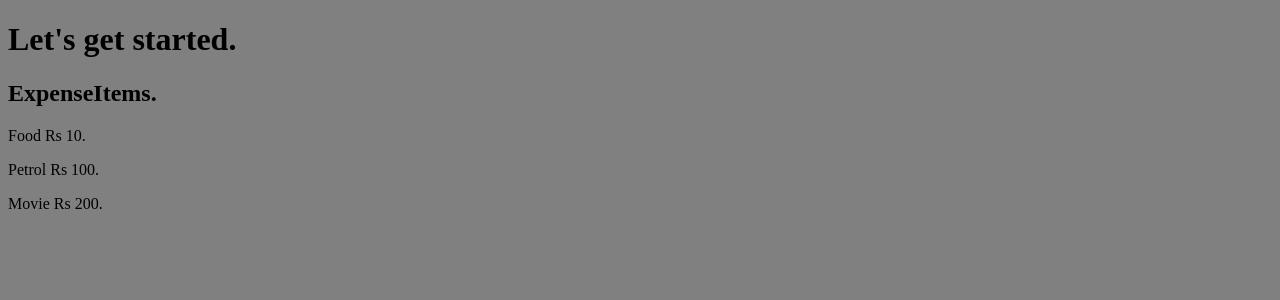
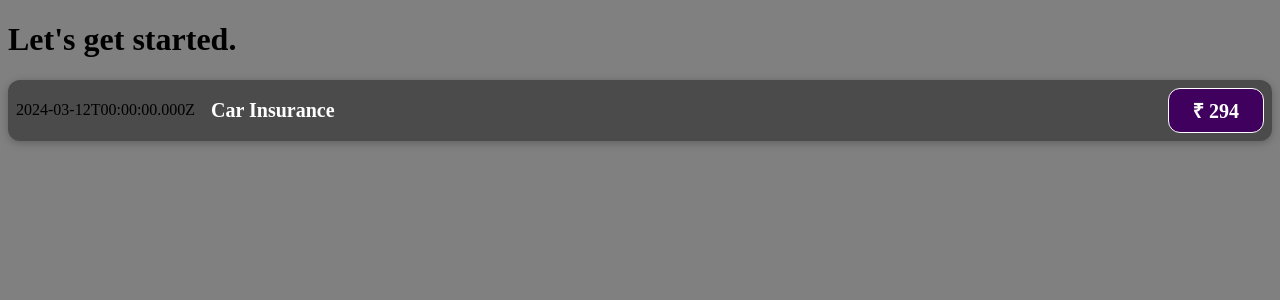
Before and after one commit to CoolShivas/Expense_Tracker_App, a React (Vite) app in the folder Expense_Tracker_App/: page / in a window 1280 px wide. Shown: the top 300 px of the page. Built offline with nearby package versions, Linux system fonts and the light colour scheme.

Commit message:
Second-Commit

```diff
--- a/Expense_Tracker_App/src/components/ExpenseItem.jsx
+++ b/Expense_Tracker_App/src/components/ExpenseItem.jsx
@@ -1,10 +1,20 @@
-import ExpenseItems from "./ExpenseItems";
+import styles from "./ExpenseItem.module.css";
 
 const ExpenseItem = () => {
+    const expenseDate = new Date(2024, 2, 12);
+    const expenseTitle = "Car Insurance";
+    const expenseAmount = 294;
     return (
-        <div>
-            <h2> ExpenseItems. </h2>
-            <ExpenseItems></ExpenseItems>
+        <div className={styles.expense_item}>
+            <div> {expenseDate.toISOString()} </div>
+            <div
+                className={styles.expense_item__description}>
+                <h2> {expenseTitle} </h2>
+            </div>
+            <div
+                className={styles.expense_item__price}>
+                ₹ {expenseAmount}
+            </div>
         </div>
     )
 }
--- a/Expense_Tracker_App/src/components/ExpenseItem.module.css
+++ b/Expense_Tracker_App/src/components/ExpenseItem.module.css
@@ -0,0 +1,57 @@
+.expense_item {
+    display: flex;
+    justify-content: space-between;
+    align-items: center;
+    box-shadow: 0 2px 8px rgba(0, 0, 0, 0.25);
+    padding: 0.5rem;
+    margin: 1rem 0;
+    border-radius: 12px;
+    background-color: #4b4b4b;
+}
+
+.expense_item__description {
+    display: flex;
+    flex-direction: column;
+    gap: 1rem;
+    align-items: flex-end;
+    flex-flow: column-reverse;
+    justify-content: flex-start;
+    flex: 1;
+}
+
+.expense_item h2 {
+    color: #3a3a3a;
+    font-size: 1rem;
+    flex: 1;
+    margin: 0 1rem;
+    color: white;
+}
+
+.expense_item__price {
+    font-size: 1rem;
+    font-weight: bold;
+    color: white;
+    background-color: #40005d;
+    border: 1px solid white;
+    padding: 0.5rem;
+    border-radius: 12px;
+}
+
+@media (min-width: 580px) {
+    .expense_item__description {
+        flex-direction: row;
+        align-items: center;
+        justify-content: flex-start;
+        flex: 1;
+    }
+}
+
+
+.expense_item__description h2 {
+    font-size: 1.25rem;
+}
+
+.expense_item__price {
+    font-size: 1.25rem;
+    padding: 0.5rem 1.5rem;
+}
```
